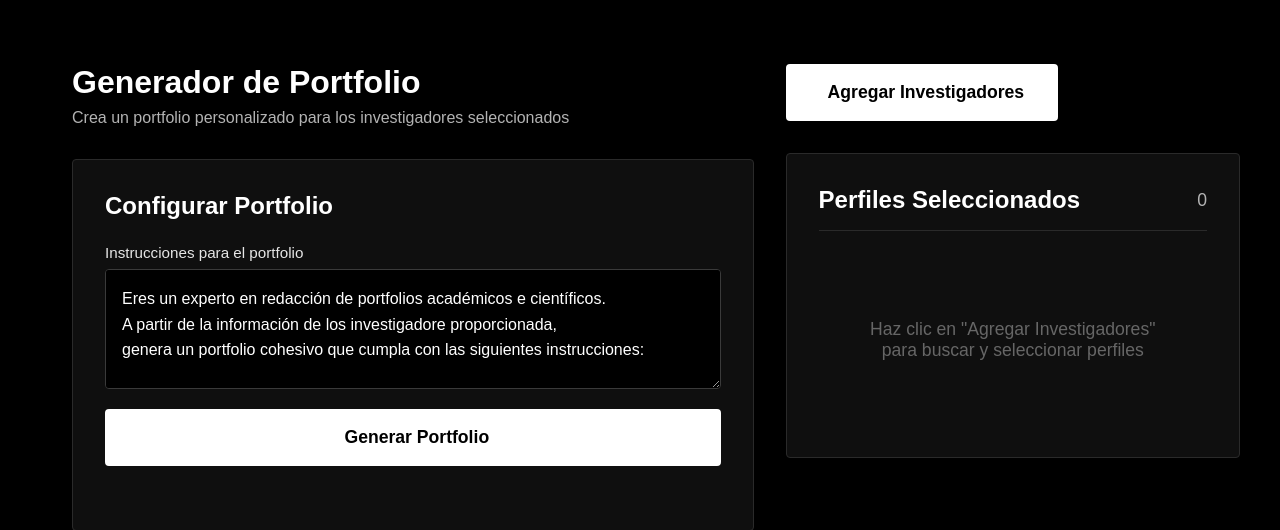
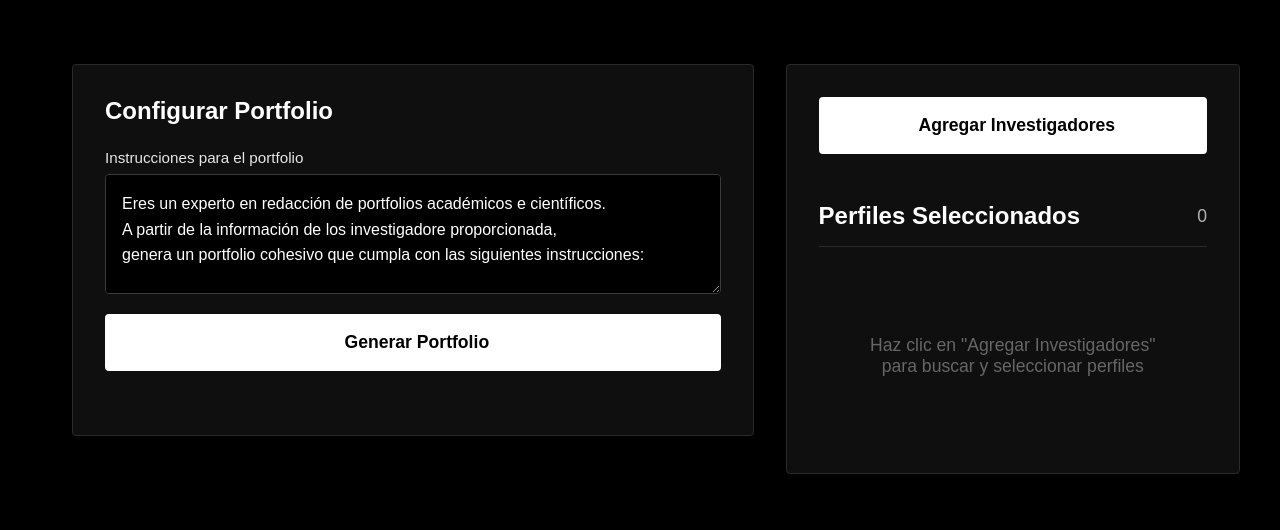
Before and after one commit to sivt-famaf/mapa-ciencia-unc, a FastAPI app: template mapa_ciencia_unc/templates/search.html in a window 1280 px wide. Shown: the part 94-624 px from the top of the page. Run offline with FastAPI, Linux system fonts and the light colour scheme; the template is opened without the code that fills it, so the values that code supplies are empty; parts of the project's set-up code (start-up, migrations or seed data) failed here and were passed over; some libraries are stand-ins or nearby versions.

Commit message:
feats: simplifies search screen structure

```diff
--- a/mapa_ciencia_unc/templates/search.html
+++ b/mapa_ciencia_unc/templates/search.html
@@ -484,11 +484,20 @@
   }
   .main-selected-header {
     display: flex;
-    justify-content: space-between;
-    align-items: center;
+    flex-direction: column;
+    gap: 1rem;
     margin-bottom: 1.5rem;
     padding-bottom: 1rem;
     border-bottom: 1px solid #2a2a2a;
+  }
+  .main-selected-header .add-researchers-button {
+    width: 100%;
+    justify-content: center;
+  }
+  .main-selected-info {
+    display: flex;
+    justify-content: space-between;
+    align-items: center;
   }
   .main-selected-title {
     font-size: 1.5rem;
@@ -789,13 +798,9 @@
   <main>
     <!-- Left Column: Portfolio Generator -->
     <div class="portfolio-column">
-      <div class="search-header">
-        <h1>Generador de Portfolio</h1>
-        <p>Crea un portfolio personalizado para los investigadores seleccionados</p>
-      </div>
-
       <!-- Portfolio Generator Section -->
       <div class="portfolio-section">
+
         <div class="portfolio-header">
           <h2>Configurar Portfolio</h2>
         </div>
@@ -850,16 +855,18 @@ genera un portfolio cohesivo que cumpla con las siguientes instrucciones:
 
     <!-- Right Column: Selected Researchers -->
     <div class="selected-column">
-      <button type="button" class="add-researchers-button" id="openModalButton">
-        <iconify-icon icon="mdi:plus-circle" width="24" height="24"></iconify-icon>
-        Agregar Investigadores
-      </button>
 
       <!-- Main Selected Researchers Section -->
       <div class="main-selected-section">
         <div class="main-selected-header">
-          <span class="main-selected-title">Perfiles Seleccionados</span>
-          <span class="main-selected-count" id="mainSelectedCount">0</span>
+          <button type="button" class="add-researchers-button" id="openModalButton">
+            <iconify-icon icon="mdi:plus-circle" width="24" height="24"></iconify-icon>
+            Agregar Investigadores
+          </button>
+          <div class="main-selected-info">
+            <span class="main-selected-title">Perfiles Seleccionados</span>
+            <span class="main-selected-count" id="mainSelectedCount">0</span>
+          </div>
         </div>
 
         <div id="mainSelectedEmpty" class="main-selected-empty">
```
